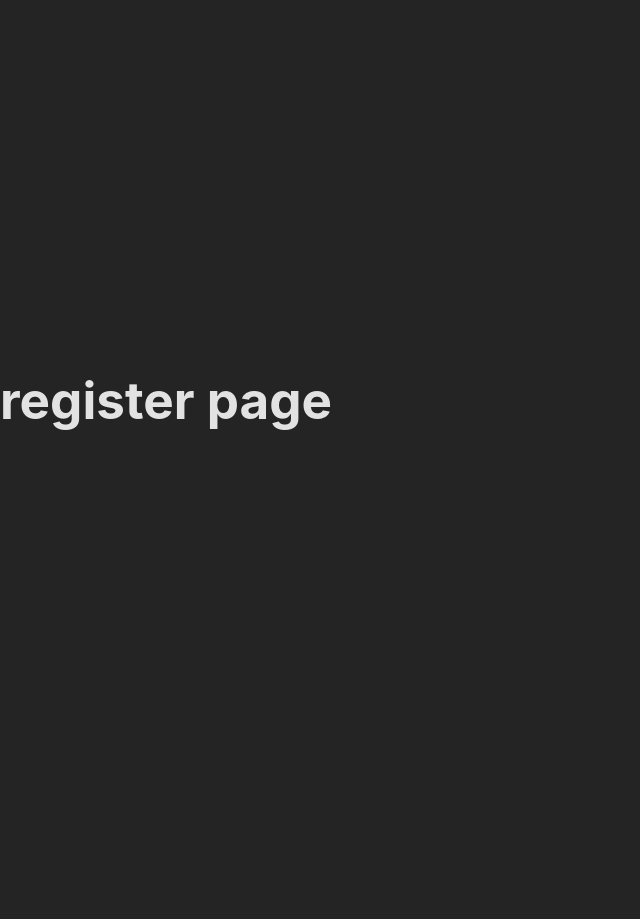
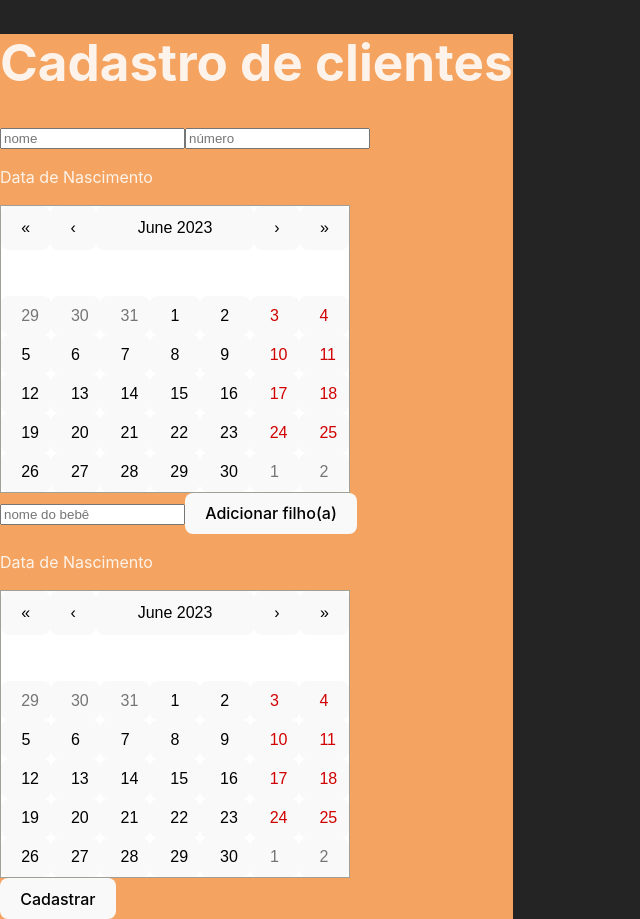
Before and after one commit to vinisi12363/afflatus, a React (Vite) app: page /register in a window 1280 px wide. Shown: the whole page, without its empty margins (0-640 px from the left). Before the commit the page ends 800 px from the top, so only its background shows below. Built offline with nearby package versions, Linux system fonts and the light colour scheme.

Commit message:
fixing the mui components

```diff
--- a/package.json
+++ b/package.json
@@ -19,6 +19,7 @@
     "cors": "^2.8.5",
     "dotenv": "^16.0.3",
     "jsonwebtoken": "^9.0.0",
+    "mui": "^0.0.1",
     "react": "^18.2.0",
     "react-calendar": "^4.3.0",
     "react-content-loader": "^6.2.1",
--- a/src/components/auth.component.jsx
+++ b/src/components/auth.component.jsx
@@ -1,4 +1,3 @@
-import { Form } from 'react-router-dom'
 import styled from 'styled-components'
 import { useNavigate } from 'react-router-dom'
 
--- a/src/components/register.component.jsx
+++ b/src/components/register.component.jsx
@@ -1,13 +1,49 @@
-
-
+import styled from "styled-components"
+import Calendar from "react-calendar"
 
 export default function RegisterComponent(){
 
     return(
-        <h1>register page</h1>
+        <RegisterPanel>
+            <h1> Cadastro de clientes</h1>
+           <RegisterBox>
+            <form>
+                <input type='text' placeholder="nome"></input>
+                <input type='text' placeholder="número"></input>
+                <CalendarBox>
+                    <p>Data de Nascimento</p>
+                    <Calendar/>
+                </CalendarBox>
+
+                <input type='text' placeholder="nome do bebê"></input>
+                <button> Adicionar filho(a) </button>
+                <CalendarBox>
+                    <p>Data de Nascimento</p>
+                    <Calendar/>
+                </CalendarBox>
+
+                <button type="submit">Cadastrar</button>
+            </form>
+           </RegisterBox>
+
+
+
+        </RegisterPanel>
     )
 
 
 
 
 }
+
+const RegisterPanel = styled.div `
+    align-items:center;
+    justify-content:center;
+    background-color:sandybrown;
+`
+
+const RegisterBox = styled.div `
+    align-items:center;
+
+`
+const CalendarBox = styled.div ``
--- a/src/pages/Login.page.jsx
+++ b/src/pages/Login.page.jsx
@@ -1,9 +1,9 @@
 import LoginBody from "../components/auth.component.jsx";
-
 export default function LoginPage(){
 
     return (
-            <LoginBody/>
+
+           <LoginBody/>
 
     )
 
```
Also changed, not shown: 1 other file (tests, documents, lock files or other folders).
